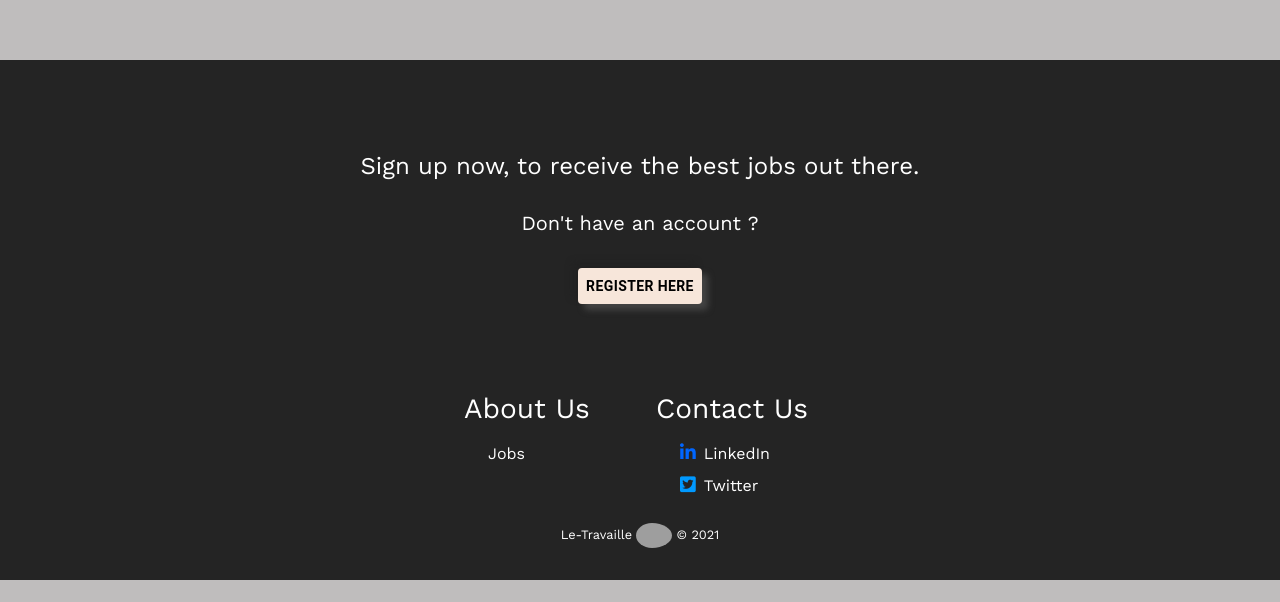
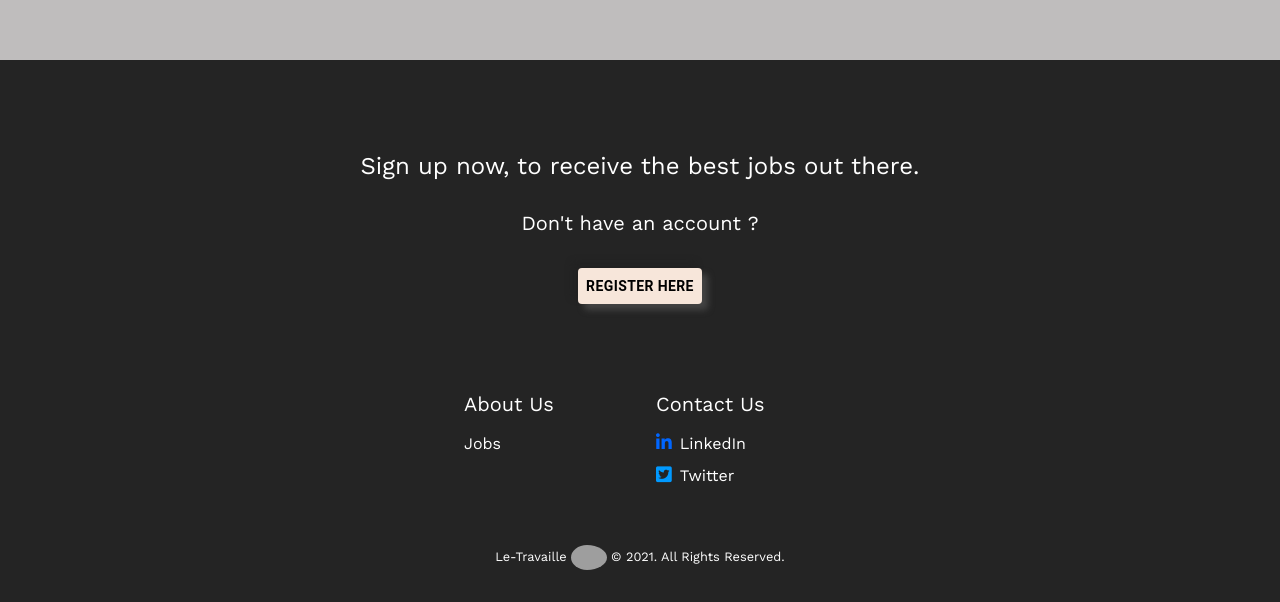
Before and after one commit to ChiomaSarah/Le-Travaille, a React (Create React App) app: page / in a window 1280 px wide. Shown: the part 574-1176 px from the top of the page. Before the commit the page ends 1154 px from the top, so only its background shows below. Built offline with nearby package versions, Linux system fonts and the light colour scheme; grey boxes are pictures that could not be loaded.

Commit message:
modified footer links

```diff
--- a/src/components/Footer.css
+++ b/src/components/Footer.css
@@ -61,11 +61,11 @@
   box-sizing: border-box;
 }
 
-.footer-link-items h3 {
+.footer-link-items h5 {
   margin-bottom: 16px;
 }
 
-.footer-link-items > h3 {
+.footer-link-items > h5 {
   color: #fff;
 }
 
@@ -74,7 +74,7 @@
   text-decoration: none;
   margin-bottom: 0.5rem;
   font-size: 16px;
-  padding-left: 1.5em;
+
 }
 
 .footer-link-items a:hover {
@@ -82,11 +82,13 @@
   transition: 0.3s ease-out;
 }
 
+.copyright {
+  color: #fff;
+  margin-top: 2em;
+}
+
 .copyright-img {
   border-radius: 50%;
-}
-.ownership {
-  color: #fff;
 }
 
 .footer-btn {
--- a/src/components/Footer.jsx
+++ b/src/components/Footer.jsx
@@ -30,14 +30,14 @@ function Footer() {
       <div className="footer-links">
         <div className="footer-link-wrapper">
           <div className="footer-link-items">
-            <h3>About Us</h3>
+            <h5>About Us</h5>
 
             <Link to="/jobs">Jobs</Link>
           </div>
         </div>
 
         <div className="footer-link-items">
-          <h3>Contact Us</h3>
+          <h5>Contact Us</h5>
 
           <a
             target="_blank"
@@ -69,7 +69,7 @@ function Footer() {
 
       <section className="copyright">
         <div>
-          <small className="ownership">
+          <small>
             Le-Travaille
             <img
               src="https://i.ibb.co/QKBZTZ8/1630280532644.jpg"
@@ -78,7 +78,7 @@ function Footer() {
               height="25px"
               alt="logo"
             />{" "}
-            © 2021
+            © 2021. All Rights Reserved.
           </small>
         </div>
       </section>
```
